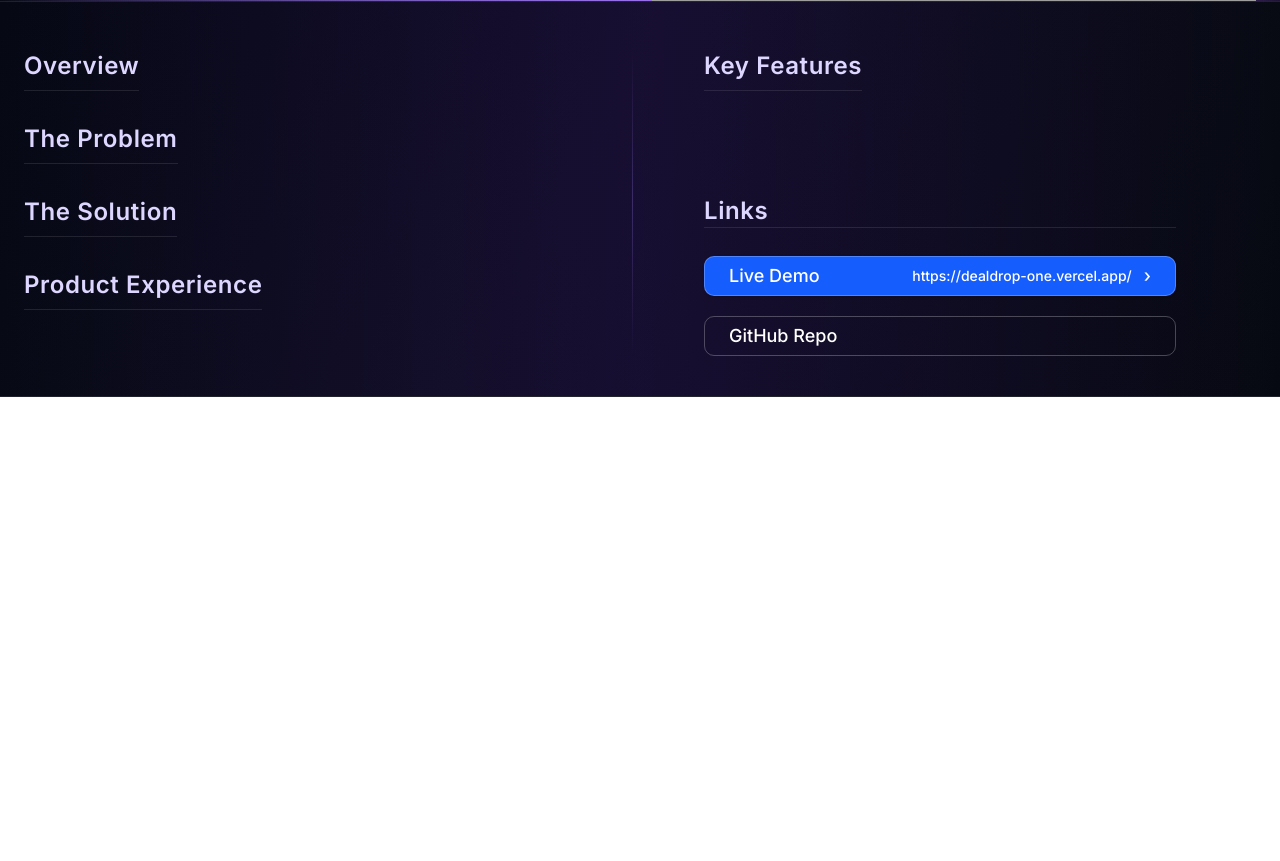
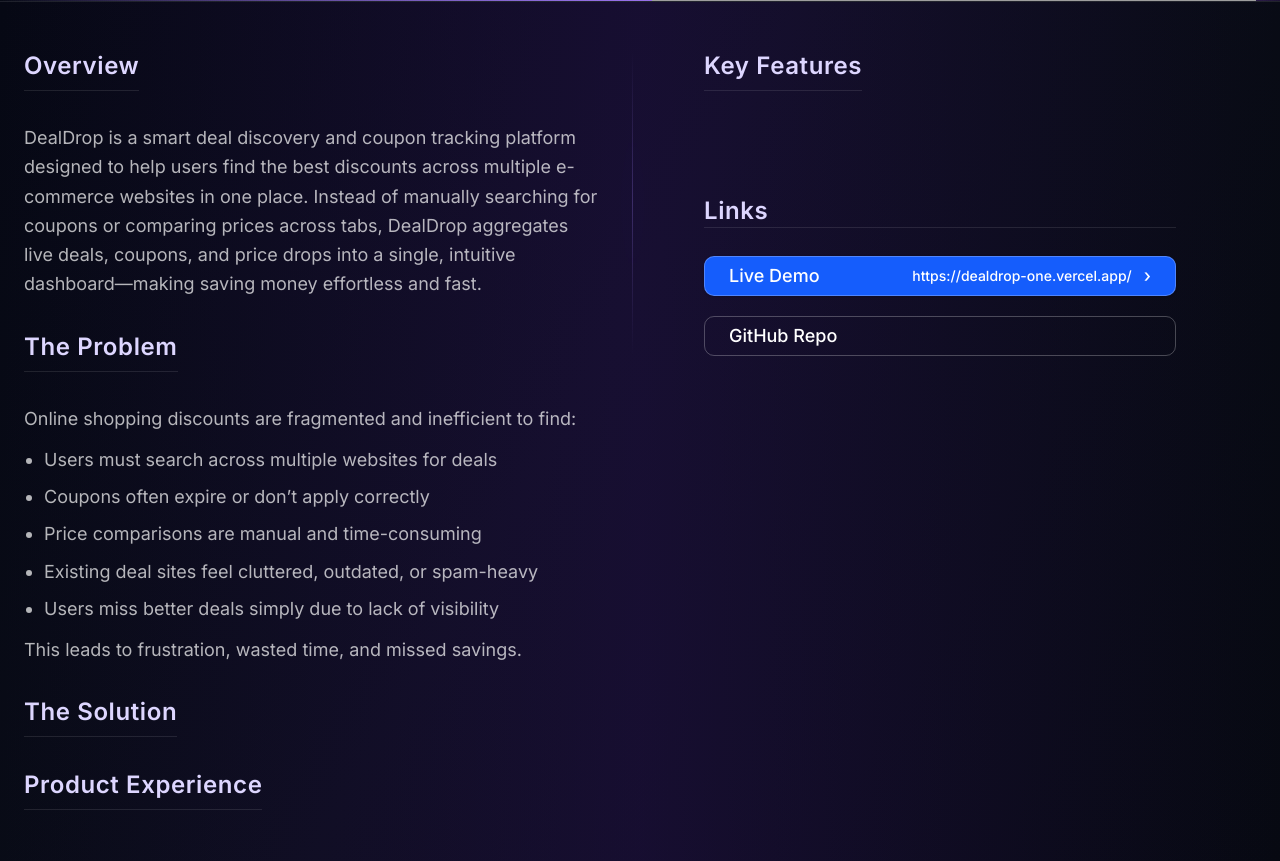
Before and after one commit to Manan0p/Personal-Portfolio, a Next.js app: page /projects/DealDrop in a window 1280 px wide. Shown: the part 500-1361 px from the top of the page. Before the commit the page ends 897 px from the top, so only its background shows below. Built offline with nearby package versions, Linux system fonts and the light colour scheme; grey boxes are pictures that could not be loaded.

Commit message:
deadldrop raw data

```diff
--- a/Data/case_studies.js
+++ b/Data/case_studies.js
@@ -148,11 +148,15 @@
     alt: "DealDrop",
     live_link: "https://dealdrop-one.vercel.app/",
     github_link: "https://github.com/Manan0p/dealdrop",
-    overview: "",
+    overview: "DealDrop is a smart deal discovery and coupon tracking platform designed to help users find the best discounts across multiple e-commerce websites in one place. Instead of manually searching for coupons or comparing prices across tabs, DealDrop aggregates live deals, coupons, and price drops into a single, intuitive dashboard—making saving money effortless and fast.",
     problem: {
-      intro: "",
-      points: [],
-      outro: "",
+      intro: "Online shopping discounts are fragmented and inefficient to find:",
+      points: ["Users must search across multiple websites for deals",
+              "Coupons often expire or don’t apply correctly",
+              "Price comparisons are manual and time-consuming",
+              "Existing deal sites feel cluttered, outdated, or spam-heavy",
+              "Users miss better deals simply due to lack of visibility"],
+      outro: "This leads to frustration, wasted time, and missed savings.",
     },
     solution: {
       intro: "",
```
